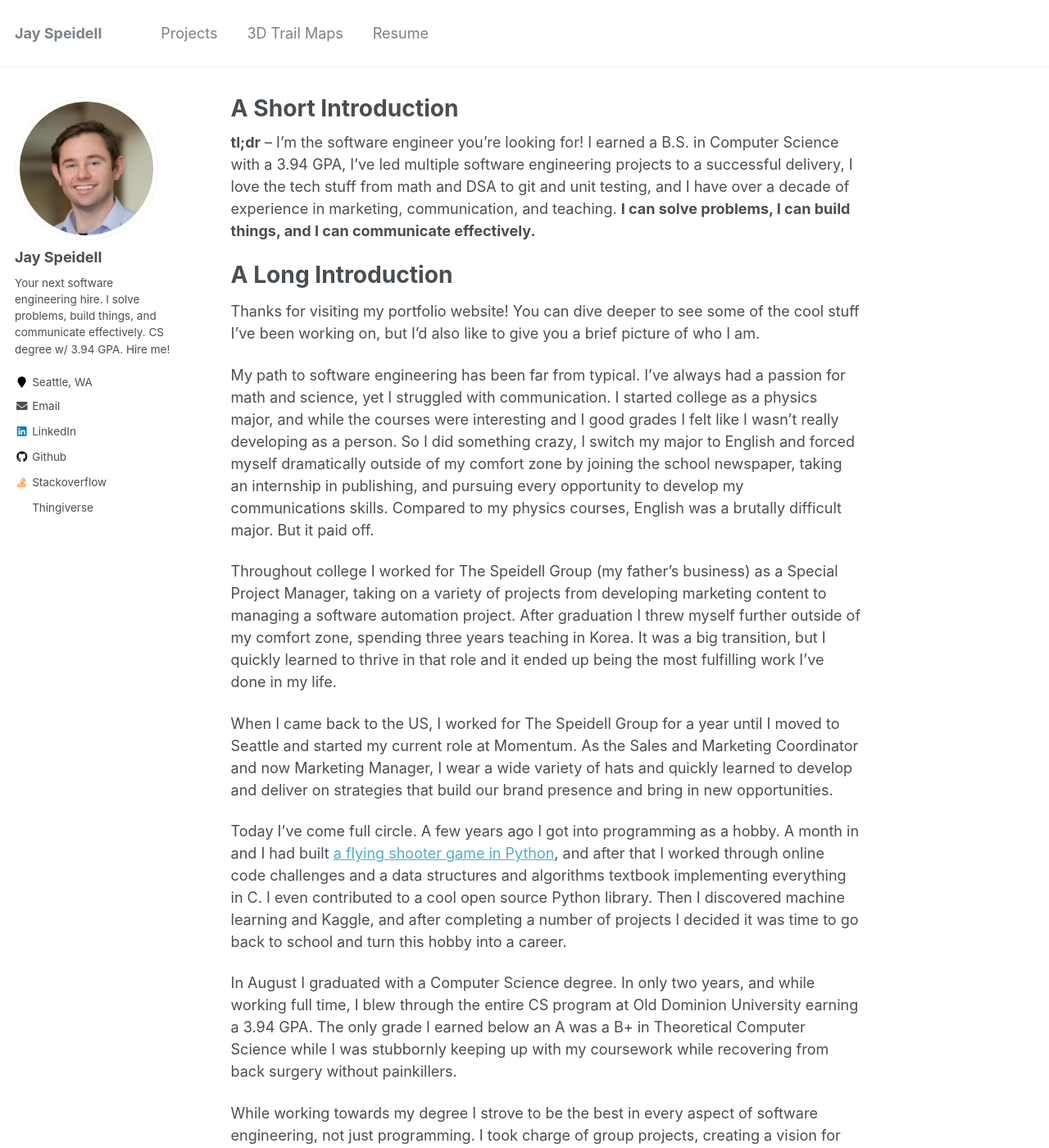
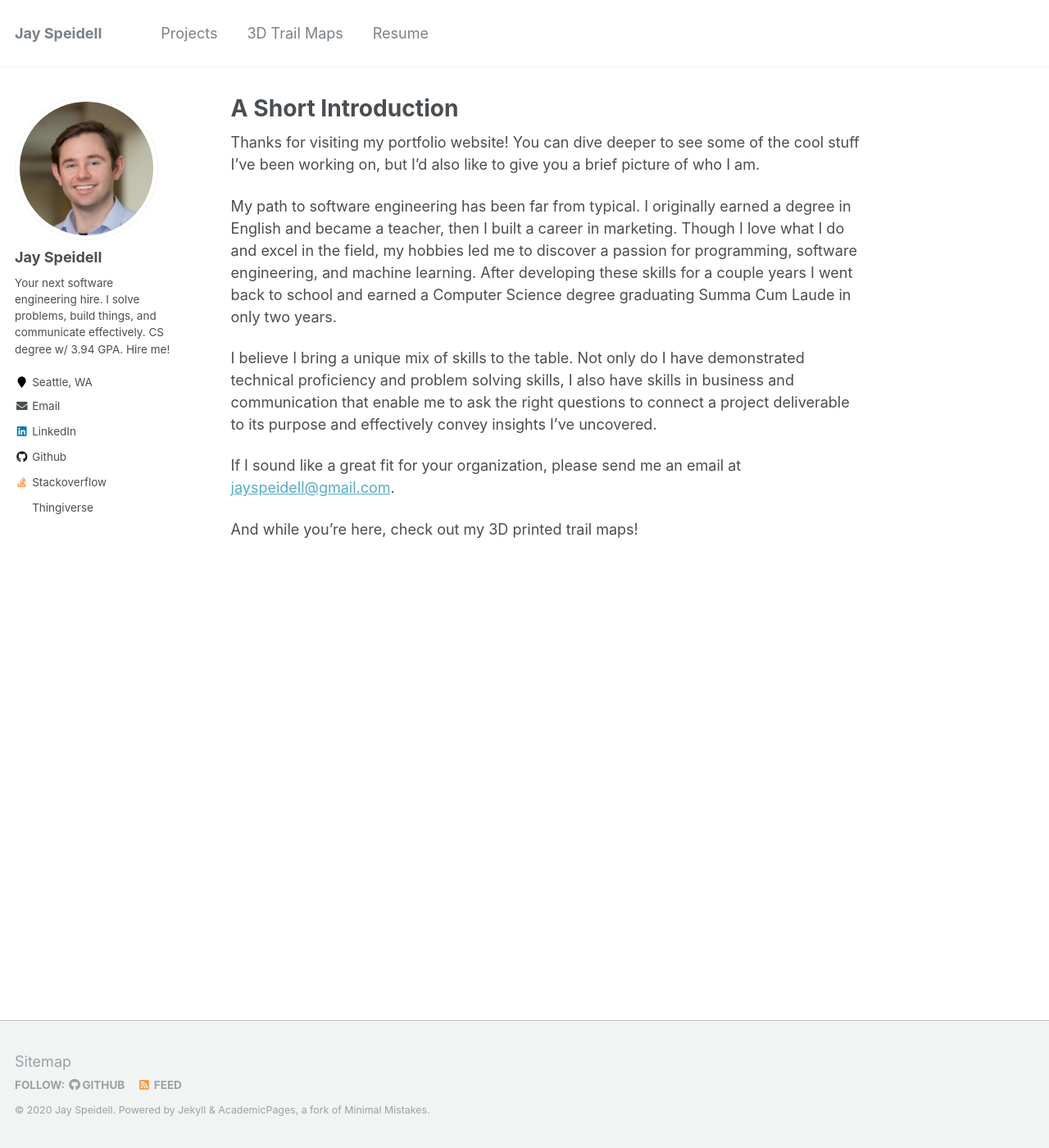
Before and after one commit to jayspeidell/jayspeidell.github.io, a Jekyll site: the page built from _pages/about.md, in a window 1280 px wide and 1400 px high. Shown: the whole window at 82% size. Built offline with Jekyll 4.4.1, drawn with Linux system fonts in a browser that asks for light colours; some of the changed text lies outside the part shown.

Commit message:
Update about.md

```diff
--- a/_pages/about.md
+++ b/_pages/about.md
@@ -8,26 +8,12 @@ redirect_from:
   - /about.html
 ---
 
-**tl;dr** – I’m the software engineer you’re looking for! I earned a B.S. in Computer Science with a 3.94 GPA, I’ve led multiple software engineering projects to a successful delivery, I love the tech stuff from math and DSA to git and unit testing, and I have over a decade of experience in marketing, communication, and teaching. **I can solve problems, I can build things, and I can communicate effectively.**
-
-A Long Introduction
-===============
-
 Thanks for visiting my portfolio website! You can dive deeper to see some of the cool stuff I’ve been working on, but I’d also like to give you a brief picture of who I am.
 
-My path to software engineering has been far from typical. I’ve always had a passion for math and science, yet I struggled with communication. I started college as a physics major, and while the courses were interesting and I good grades I felt like I wasn’t really developing as a person. So I did something crazy, I switch my major to English and forced myself dramatically outside of my comfort zone by joining the school newspaper, taking an internship in publishing, and pursuing every opportunity to develop my communications skills. Compared to my physics courses, English was a brutally difficult major. But it paid off.
+My path to software engineering has been far from typical. I originally earned a degree in English and became a teacher, then I built a career in marketing. Though I love what I do and excel in the field, my hobbies led me to discover a passion for programming, software engineering, and machine learning. After developing these skills for a couple years I went back to school and earned a Computer Science degree graduating Summa Cum Laude in only two years.
 
-Throughout college I worked for The Speidell Group (my father’s business) as a Special Project Manager, taking on a variety of projects from developing marketing content to managing a software automation project. After graduation I threw myself further outside of my comfort zone, spending three years teaching in Korea. It was a big transition, but I quickly learned to thrive in that role and it ended up being the most fulfilling work I’ve done in my life.
+I believe I bring a unique mix of skills to the table. Not only do I have demonstrated technical proficiency and problem solving skills, I also have skills in business and communication that enable me to ask the right questions to connect a project deliverable to its purpose and effectively convey insights I’ve uncovered.
 
-When I came back to the US, I worked for The Speidell Group for a year until I moved to Seattle and started my current role at Momentum. As the Sales and Marketing Coordinator and now Marketing Manager, I wear a wide variety of hats and quickly learned to develop and deliver on strategies that build our brand presence and bring in new opportunities.
-
-Today I’ve come full circle. A few years ago I got into programming as a hobby. A month in and I had built [a flying shooter game in Python](https://github.com/jayspeidell/super-moon-attack){:target="_blank"}, and after that I worked through online code challenges and a data structures and algorithms textbook implementing everything in C. I even contributed to a cool open source Python library. Then I discovered machine learning and Kaggle, and after completing a number of projects I decided it was time to go back to school and turn this hobby into a career.
-
-In August I graduated with a Computer Science degree. In only two years, and while working full time, I blew through the entire CS program at Old Dominion University earning a 3.94 GPA. The only grade I earned below an A was a B+ in Theoretical Computer Science while I was stubbornly keeping up with my coursework while recovering from back surgery without painkillers.
-
-While working towards my degree I strove to be the best in every aspect of software engineering, not just programming. I took charge of group projects, creating a vision for successful delivery and breaking the work down into discrete tasks that I could assign to team members along with instructions and documentation for delivering on those tasks. I went overboard with the software engineering process even in math courses, delivering fully documented and unit tested applications with build automation with bonus features that went above and beyond the requirements.
-
-I want to be the best at what I do. I want to tackle increasingly difficult problems, work with brilliant people who I can learn from, and collaborate with other motivated team members to deliver cool projects. But in order to do that, I need an opportunity to join a high-performing team. If you’ve got such an opportunity at your organization, please send me an email at <a href="mailto:jayspeidell@gmail.com">jayspeidell@gmail.com</a>.
-
+If I sound like a great fit for your organization, please send me an email at <a href="mailto:jayspeidell@gmail.com">jayspeidell@gmail.com</a>.
 
 And while you're here, check out my 3D printed trail maps!
```
